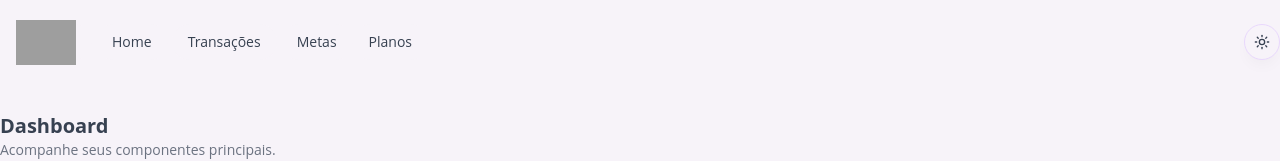
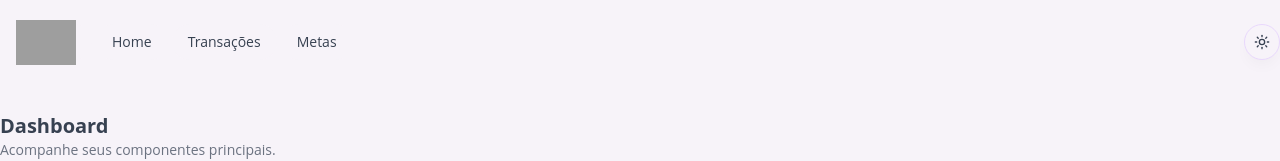
Before and after one commit to davithekid/finances, a Next.js app in the folder front-end/app/: page / in a window 1280 px wide. Shown: the top 161 px of the page. Built offline with nearby package versions, Linux system fonts and the light colour scheme; grey boxes are pictures that could not be loaded.

Commit message:
fix: adiando ideia de planos...

```diff
--- a/front-end/app/src/components/blocks/navbar/Navbar.jsx
+++ b/front-end/app/src/components/blocks/navbar/Navbar.jsx
@@ -70,9 +70,10 @@ export function NavigationMenuDemo() {
                     <Link href="/metas">Metas</Link>
                 </NavigationMenuLink>
             </NavigationMenuList>
-                <NavigationMenuLink asChild className={navigationMenuTriggerStyle()}>
+            {/* futuramente... */}
+                {/* <NavigationMenuLink asChild className={navigationMenuTriggerStyle()}>
                     <Link href="/planos">Planos</Link>
-                </NavigationMenuLink>
+                </NavigationMenuLink> */}
         </NavigationMenu>
     )
 }
```
